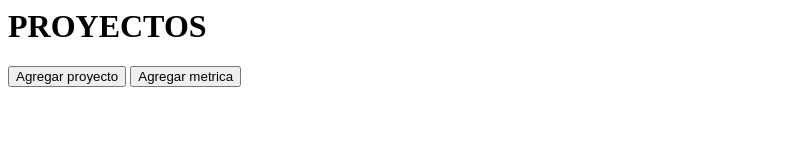
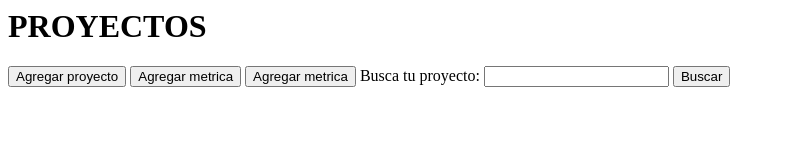
Before and after one commit to israelantezana/BustamanteAlejandro-TDDLabInteractiv, a website built with Parcel: page html/index.html in a window 1280 px wide. Shown: the whole page, without its empty margins (0-785 px from the left). Built offline with nearby package versions, Linux system fonts and the light colour scheme.

Commit message:
Agregados etiqueta, campo y boton de busqueda

```diff
--- a/html/index.html
+++ b/html/index.html
@@ -5,5 +5,9 @@
     <button id="boton-agregar-proyecto">Agregar proyecto</button>
     <script type="module" src="../src/index/presenterIndex.js"></script>
     <button id="boton-agregar-metrica">Agregar metrica</button>
+    <button id="boton-agregar-metrica">Agregar metrica</button>
+    <label for="busqueda">Busca tu proyecto:</label>
+    <input type="text" id="busqueda" />
+    <button id="boton-buscar-proyecto">Buscar</button>
   </body>
 </html>
```
